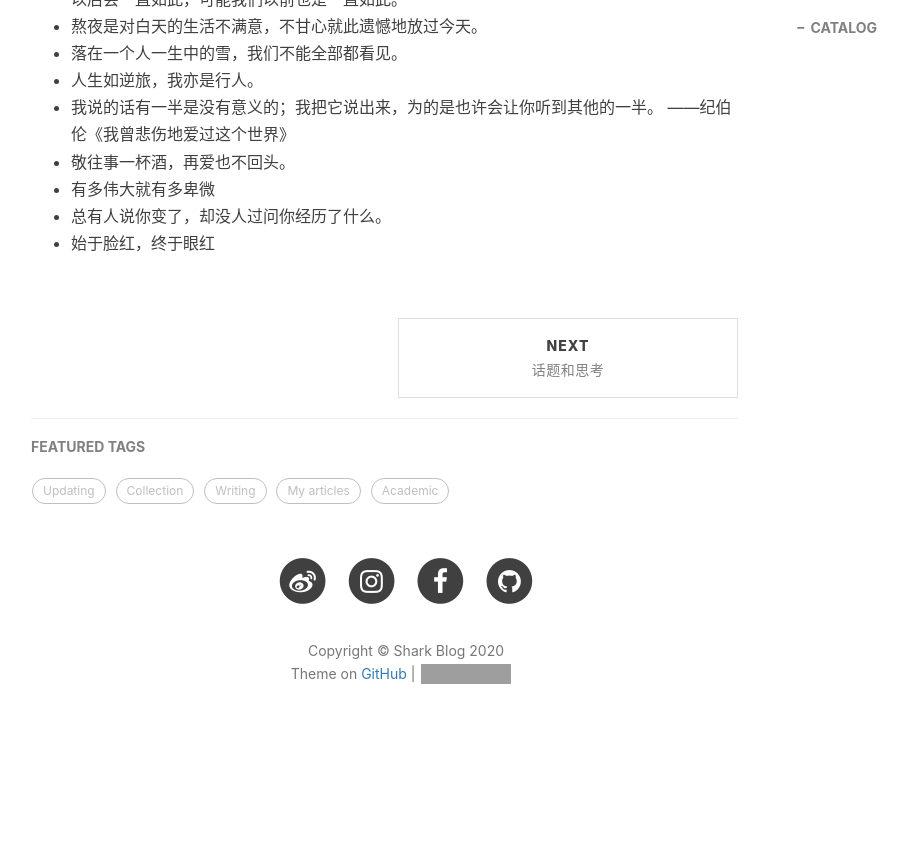
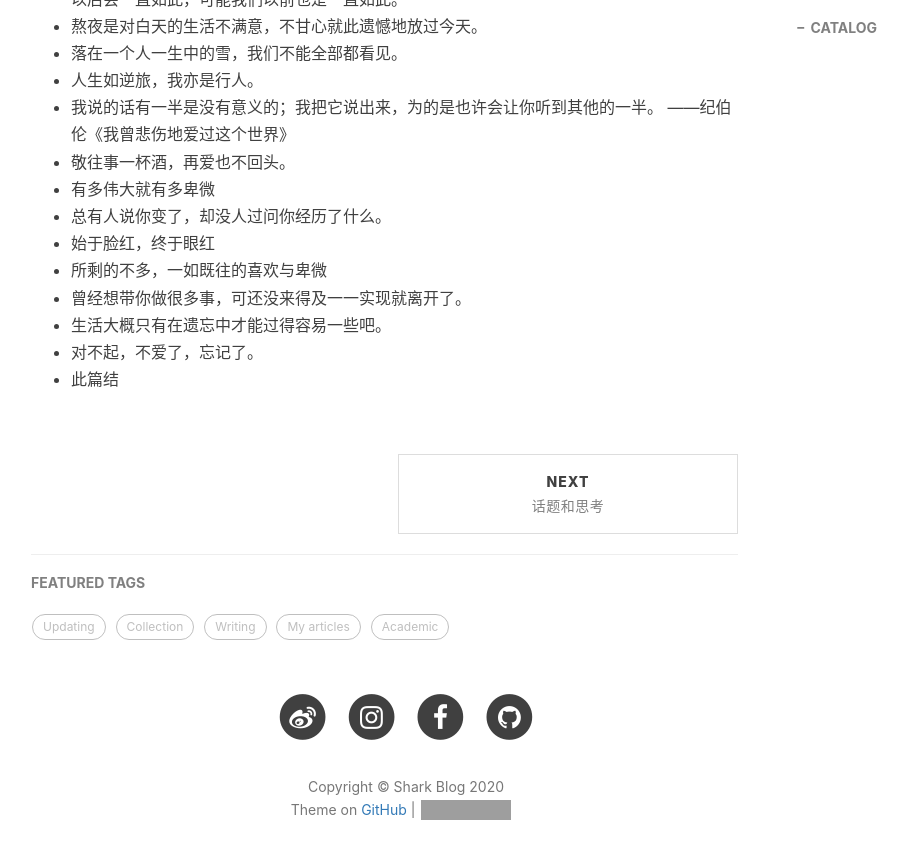
Before and after one commit to sharkjingyang/sharkjingyang.github.io, a Jekyll site: the page built from _posts/2019-11-20-慵懒而不羁，肆意而破落.md, in a window 1280 px wide and 900 px high, scrolled down 1889 px. Shown: the top 859 px of the window, without its empty margins (234-1142 px from the left). Built offline with Jekyll 4.4.1, drawn with Linux system fonts in a browser that asks for light colours; nearby versions of some CDN libraries; comment, search, counter and statistics services are not loaded; before the commit the page ends 2667 px from its top, so only the background shows below that; grey boxes are pictures that could not be loaded.

Commit message:
1.18
1.18

```diff
--- a/_posts/2019-11-20-慵懒而不羁，肆意而破落.md
+++ b/_posts/2019-11-20-慵懒而不羁，肆意而破落.md
@@ -61,3 +61,8 @@ tags:
 * 有多伟大就有多卑微
 * 总有人说你变了，却没人过问你经历了什么。
 * 始于脸红，终于眼红
+* 所剩的不多，一如既往的喜欢与卑微
+* 曾经想带你做很多事，可还没来得及一一实现就离开了。
+* 生活大概只有在遗忘中才能过得容易一些吧。
+* 对不起，不爱了，忘记了。
+* 此篇结
```
Also changed, not shown: _posts/2019-12-24-写于滑铁卢的圣诞夜.md (+1 -1 lines).
